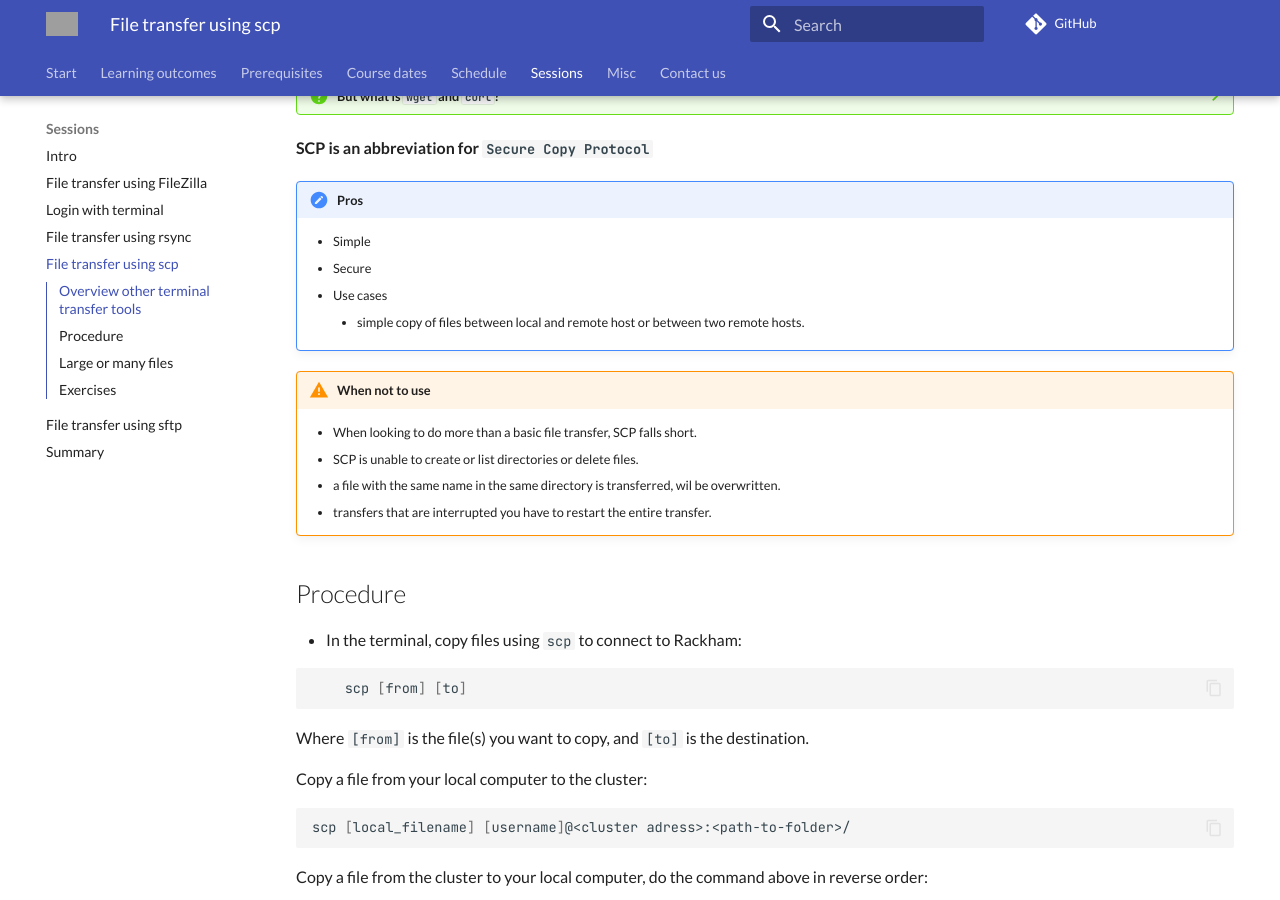
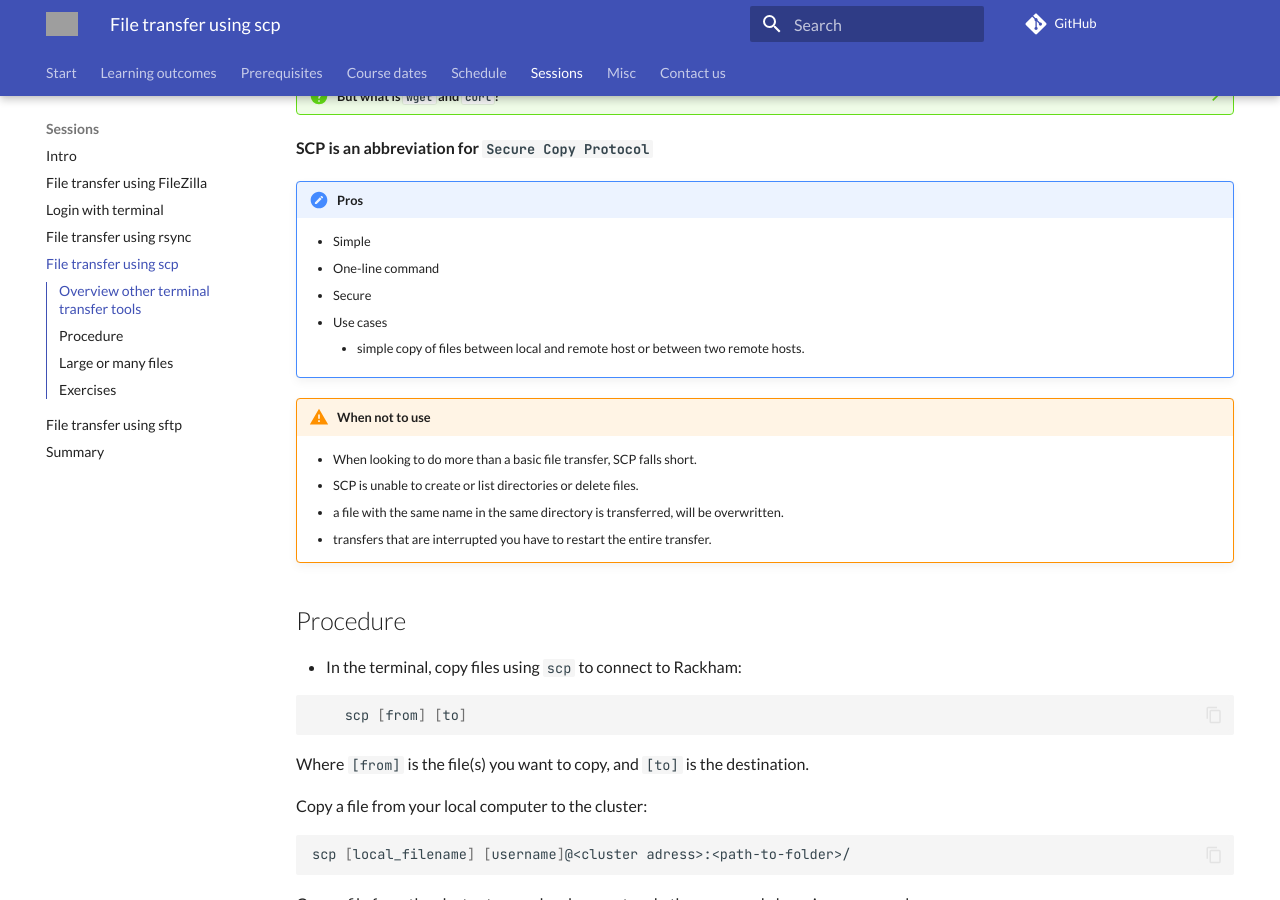
Before and after one commit to UPPMAX/naiss_file_transfer_course, an MkDocs documentation site: the page built from docs/sessions/scp/README.md, in a window 1280 px wide and 900 px high, scrolled down 615 px. Built offline with MkDocs 1.6.1 and Material for MkDocs 9.7.7, drawn with Linux system fonts in a browser that asks for light colours; comment, search, counter and statistics services are not loaded; some of the changed lines change nothing that is shown; grey boxes are pictures that could not be loaded.

Commit message:
README.md scp plan and fixes

````diff
--- a/docs/sessions/scp/README.md
+++ b/docs/sessions/scp/README.md
@@ -22,11 +22,22 @@
     - Learners have transferred files using `scp`
 
     Lesson plan:
+    ```mermaid
+    gantt
+      title File transfer using scp
+      dateFormat X
+      axisFormat %s
+      section First hour
+      Prior : prior, 0, 2s
+      Present: present, after prior, 4s
+      %% It took me 6 mins, here I do that time x2
+      Challenge: crit, challenge, after present, 12s
+      %% Here I use the same time it took me to give feedback
+      Feedback: feedback, after challenge, 2s
+    ```
 
     Prior questions:
 
-    - How can one do a file transfer from the terminal?
-    - Can you name some programs that can do file transfer from the terminal?
     - Who has heard of `scp`?
     - Who has already used `scp`?
 
@@ -70,17 +81,17 @@
 !!! note "Pros"
 
     - Simple
+    - One-line command
     - Secure
     - Use cases
-        - simple copy of files between local and remote host
-          or between two remote hosts.
+        - simple copy of files between local and remote host or between two remote hosts.
 
 !!! warning "When not to use"
 
     - When looking to do more than a basic file transfer, SCP falls short.
     - SCP is unable to create or list directories or delete files.
-    - a file with the same name in the same directory is transferred, wil be overwritten.
-    - transfers that are interrupted  you have to restart the entire transfer.
+    - a file with the same name in the same directory is transferred, will be overwritten.
+    - transfers that are interrupted you have to restart the entire transfer.
 
 ## Procedure
 
````
